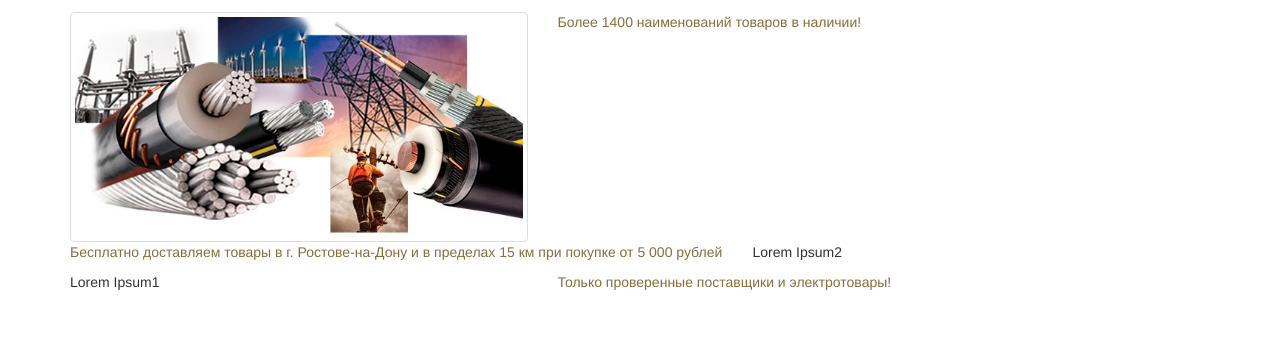
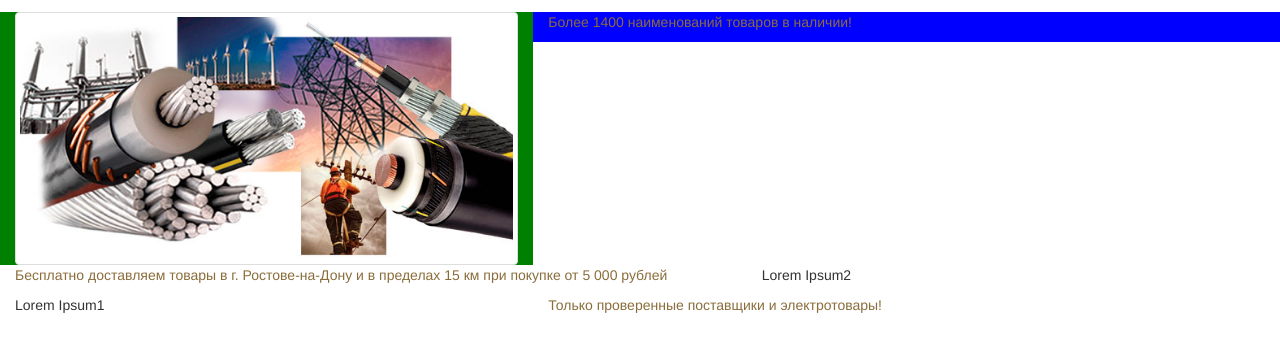
Before and after one commit to Ivankark/energorost, a plain HTML site: page index.html in a window 1280 px wide. Shown: the part 455-800 px from the top of the page. Drawn offline with nearby package versions, Linux system fonts and the light colour scheme.

Commit message:
Update file

```diff
--- a/index.html
+++ b/index.html
@@ -109,10 +109,10 @@
 </div>
 
 
-<div class="container">
+<div class="container-fluid">
   <div class="row">
-    <div class="col-xs-12 col-md-5"><img src="img/img1.jpg" class="img-responsive center-block img-thumbnail"></div><!--#168670-->
-    <div class="col-xs-12 col-md-7"><p class="text-warning">Более 1400 наименований товаров в наличии!</p></div>
+    <div class="col-xs-12 col-md-5" style="background:green"><img src="img/img1.jpg" class="img-responsive center-block img-thumbnail"></div><!--#168670-->
+    <div class="col-xs-12 col-md-7" style="background:blue"><p class="text-warning">Более 1400 наименований товаров в наличии!</p></div>
   </div>
   <div class="row">
     <div class="col-xs-12 col-md-7"><p class="text-warning">Бесплатно доставляем товары в г. Ростове-на-Дону и в пределах 15 км при покупке от 5 000 рублей</p></div>
```
